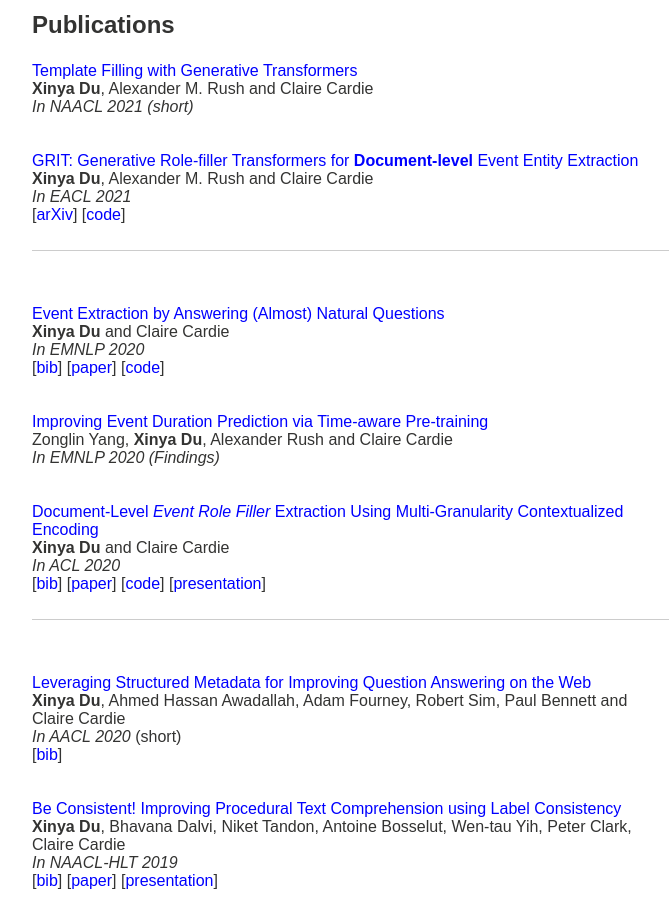
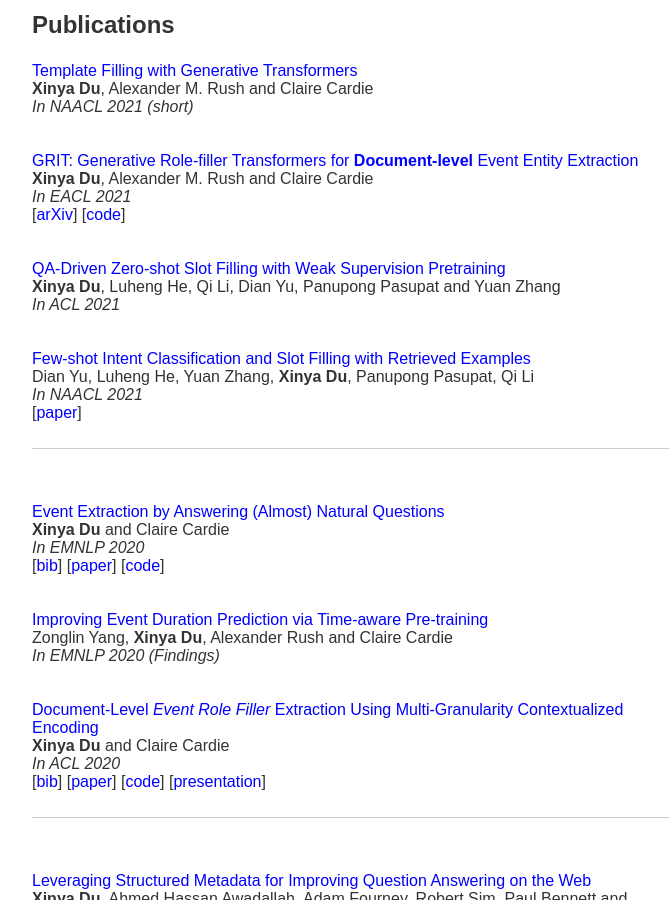
Before and after one commit to xinyadu/xinyadu.github.io, a Jekyll site: the page index.html, which Jekyll copies as it is, in a window 1280 px wide and 900 px high, scrolled down 711 px. Shown: the whole window, without its empty margins (288-957 px from the left). Built offline with Jekyll 4.4.1, drawn with Linux system fonts in a browser that asks for light colours.

Commit message:
add paper

```diff
--- a/index.html
+++ b/index.html
@@ -186,6 +186,18 @@ You can find more information about me in the <a href="docs/CV_Xinya.pdf"><span
                                 [<a href="https://arxiv.org/pdf/2008.09249.pdf"><span style="color:blue">arXiv</span></a>]
                                 [<a href="https://github.com/xinyadu/grit_doc_event_entity"><span style="color:blue">code</span></a>]
 
+
+                                <p><br /> <br />
+                                <span style="color:blue">QA-Driven Zero-shot Slot Filling with Weak Supervision Pretraining</span><br />
+                                <strong>Xinya Du</strong>, Luheng He, Qi Li, Dian Yu, Panupong Pasupat and Yuan Zhang<br />
+                                <em>In ACL 2021</em> <br />
+
+                                <p><br /> <br />
+                                <span style="color:blue">Few-shot Intent Classification and Slot Filling with Retrieved Examples</span><br />
+                                Dian Yu, Luheng He, Yuan Zhang, <strong>Xinya Du</strong>, Panupong Pasupat, Qi Li<br />
+                                <em>In NAACL 2021</em> <br />
+                                [<a href="https://arxiv.org/abs/2104.05763"><span style="color:blue">paper</span></a>]
+
                                 <hr />
 
                                 <p><br /> <br />
```
